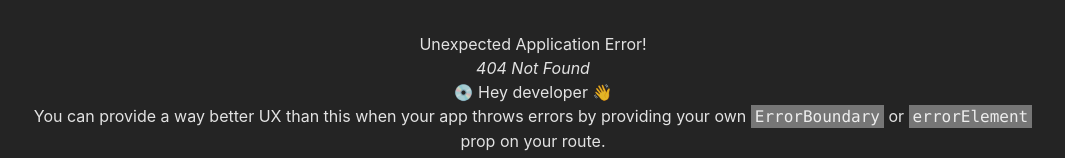
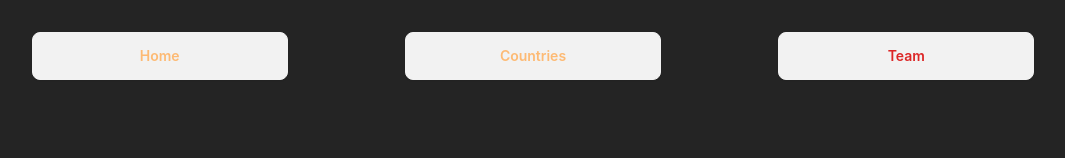
Before and after one commit to andresfernandez89/countryApp-react, a React (Vite) app: page /team in a window 1280 px wide. Before the commit this address had no page. Shown: the top 158 px of the page, without its empty margins (107-1172 px from the left). Built offline with nearby package versions, Linux system fonts and the light colour scheme.

Commit message:
rename users for team

```diff
--- a/src/components/nav/Navigator.tsx
+++ b/src/components/nav/Navigator.tsx
@@ -1,4 +1,4 @@
-import { NavLink } from 'react-router-dom';
+import { NavLink } from "react-router-dom";
 
 interface NavStyle {
   isActive: boolean;
@@ -8,22 +8,32 @@ interface NavStyle {
 
 const activeStyle = (data: NavStyle) => {
   return {
-    color: data.isActive ? '#dc2626' : '#fdba74',
+    color: data.isActive ? "#dc2626" : "#fdba74",
   };
 };
 
 export const Navigator = () => {
   return (
     <div>
-      <ul className='flex justify-between'>
-        <li >
-          <NavLink to="/" style={activeStyle} className='btn btn-wide mb-4'>Home</NavLink>
+      <ul className="flex justify-between">
+        <li>
+          <NavLink to="/" style={activeStyle} className="btn btn-wide mb-4">
+            Home
+          </NavLink>
         </li>
-        <li >
-          <NavLink to="/countries" style={activeStyle} className='btn btn-wide mb-4'>Countries</NavLink>
+        <li>
+          <NavLink
+            to="/countries"
+            style={activeStyle}
+            className="btn btn-wide mb-4"
+          >
+            Countries
+          </NavLink>
         </li>
-        <li >
-          <NavLink to="/users" style={activeStyle} className='btn btn-wide mb-4'>Users</NavLink>
+        <li>
+          <NavLink to="/team" style={activeStyle} className="btn btn-wide mb-4">
+            Team
+          </NavLink>
         </li>
       </ul>
     </div>
--- a/src/pages/Users.tsx
+++ b/src/pages/Team.tsx
@@ -3,7 +3,7 @@ import { Portal } from "../components/modal/Portal";
 import { UserModal } from "../components/modal/UserModal";
 import ContainerTeam from "../components/containerTeam/ContainerTeam";
 
-export const Users = () => {
+export const Team = () => {
   const [modal, setModal] = useState<boolean>(false);
 
   return (
```
Also changed, not shown: src/route/index.tsx (+12 -14 lines).
